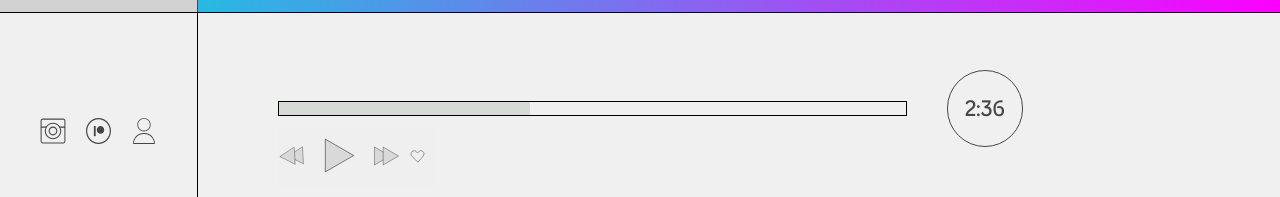
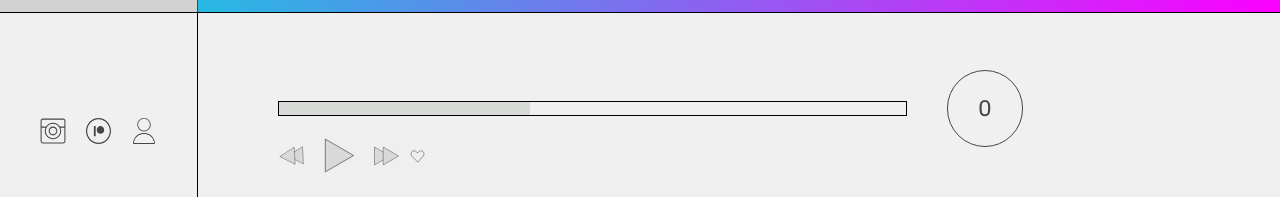
Before and after one commit to heckspoiler/yame_radio, a Next.js app: page / in a window 1280 px wide. Shown: the part 564-761 px from the top of the page. Built offline with nearby package versions, Linux system fonts and the light colour scheme.

Commit message:
trying to change timestamp

```diff
--- a/app/components/Home/LowerSection/AudioPlayerContainer/AudioPlayer/TimeStamp/TimeStamp.tsx
+++ b/app/components/Home/LowerSection/AudioPlayerContainer/AudioPlayer/TimeStamp/TimeStamp.tsx
@@ -1,8 +1,14 @@
+'use client';
+
 import React from 'react';
 import styles from './timeStamp.module.css';
+import musicPlayerStore from '@/app/store/musicPlayerStore';
 
 type Props = {};
 
 export const TimeStamp = (props: Props) => {
-  return <div className={styles.timeStamp}>2:36</div>;
+  // zustand hook for updating song duration
+  const timeStamp = musicPlayerStore((state) => state.duration);
+  console.log(timeStamp);
+  return <div className={styles.timeStamp}>{timeStamp}</div>;
 };
--- a/app/components/Home/Sidebar/Sidebar.tsx
+++ b/app/components/Home/Sidebar/Sidebar.tsx
@@ -67,14 +67,14 @@ const Sidebar: React.FC = () => {
     setCurrentStation(station);
     // setting Zustand state for radio station
     musicPlayerStore.getState().setRadioStation(station.name);
-
     try {
       const response = await axios.get(`http://localhost:4000/api/songs/`);
       setStationData(response.data);
-
+      console.log(response.data[0].song.length);
       //updating Zustand state
       musicPlayerStore.getState().setSongTitle(response.data[0].song.title);
       musicPlayerStore.getState().setArtist(response.data[0].song.artist);
+      musicPlayerStore.getState().setDuration(response.data[0].song.length);
     } catch (error) {
       console.error(`Error fetching data for ${station.name}:`, error);
     }
--- a/app/store/musicPlayerStore.ts
+++ b/app/store/musicPlayerStore.ts
@@ -3,12 +3,13 @@ import { create } from 'zustand';
 interface MusicPlayerState {
   songTitle: string;
   artist: string;
-  duration: number;
+  duration: string | number;
   link: string;
   radio: string;
   setRadioStation: (radio: string) => void;
   setSongTitle: (title: string) => void;
   setArtist: (artist: string) => void;
+  setDuration: (duration: number) => void;
 }
 
 const musicPlayerStore = create<MusicPlayerState>((set) => ({
@@ -20,5 +21,6 @@ const musicPlayerStore = create<MusicPlayerState>((set) => ({
   setRadioStation: (radio) => set({ radio: radio }),
   setSongTitle: (title) => set({ songTitle: title }),
   setArtist: (artist) => set({ artist: artist }),
+  setDuration: (duration: number) => ({ duration: duration }),
 }));
 export default musicPlayerStore;
```
